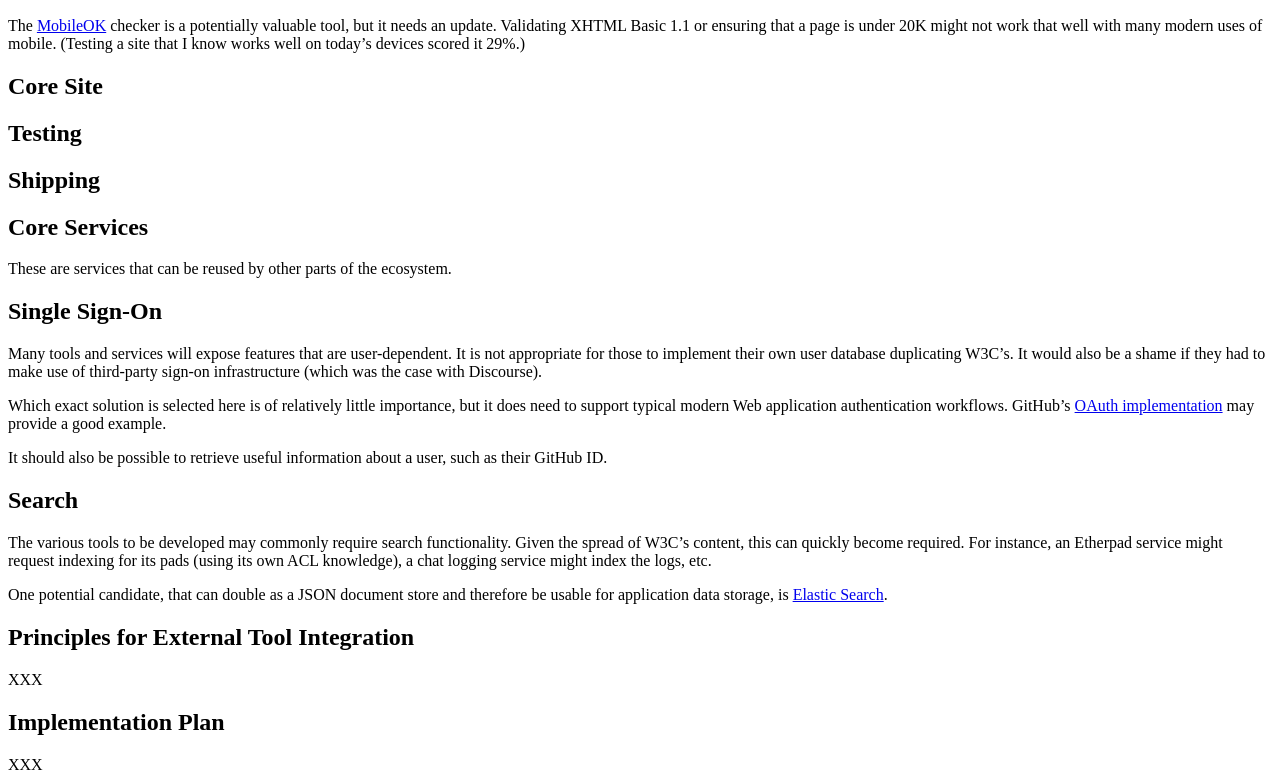
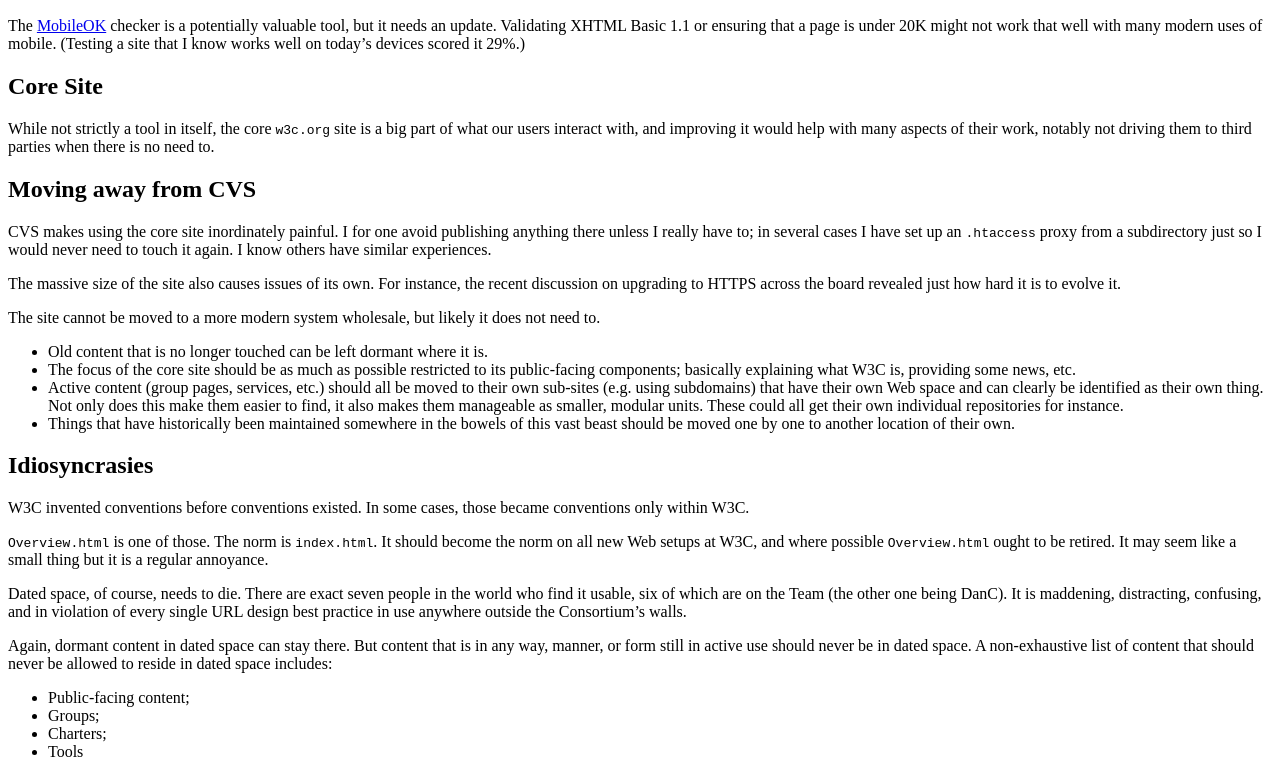
Before and after one commit to w3c/modern-tooling, a plain HTML site: page index.html in a window 1280 px wide. Shown: the part 7474-8252 px from the top of the page. Drawn offline with Linux system fonts and the light colour scheme.

Commit message:
core site

```diff
--- a/index.html
+++ b/index.html
@@ -832,17 +832,77 @@
       <section>
         <h2>Core Site</h2>
         <p>
-
+          While not strictly a tool in itself, the core <code>w3c.org</code> site is a big part of
+          what our users interact with, and improving it would help with many aspects of their work,
+          notably not driving them to third parties when there is no need to.
         </p>
+        <section>
+          <h2>Moving away from CVS</h2>
+          <p>
+            CVS makes using the core site inordinately painful. I for one avoid publishing anything
+            there unless I really have to; in several cases I have set up an <code>.htaccess</code>
+            proxy from a subdirectory just so I would never need to touch it again. I know others
+            have similar experiences.
+          </p>
+          <p>
+            The massive size of the site also causes issues of its own. For instance, the recent
+            discussion on upgrading to HTTPS across the board revealed just how hard it is to
+            evolve it.
+          </p>
+          <p>
+            The site cannot be moved to a more modern system wholesale, but likely it does not need
+            to.
+          </p>
+          <ul>
+            <li>Old content that is no longer touched can be left dormant where it is.</li>
+            <li>
+              The focus of the core site should be as much as possible restricted to its
+              public-facing components; basically explaining what W3C is, providing some news, etc.
+            </li>
+            <li>
+              Active content (group pages, services, etc.) should all be moved to their own
+              sub-sites (e.g. using subdomains) that have their own Web space and can clearly be
+              identified as their own thing. Not only does this make them easier to find, it also
+              makes them manageable as smaller, modular units. These could all get their own
+              individual repositories for instance.
+            </li>
+            <li>
+              Things that have historically been maintained somewhere in the bowels of this vast
+              beast should be moved one by one to another location of their own.
+            </li>
+          </ul>
+        </section>
+        <section>
+          <h2>Idiosyncrasies</h2>
+          <p>
+            W3C invented conventions before conventions existed. In some cases, those became
+            conventions only within W3C.
+          </p>
+          <p>
+            <code>Overview.html</code> is one of those. The norm is <code>index.html</code>. It
+            should become the norm on all new Web setups at W3C, and where possible
+            <code>Overview.html</code> ought to be retired. It may seem like a small thing but it is
+            a regular annoyance.
+          </p>
+          <p>
+            Dated space, of course, needs to die. There are exact seven people in the world who find
+            it usable, six of which are on the Team (the other one being DanC). It is maddening,
+            distracting, confusing, and in violation of every single URL design best practice in
+            use anywhere outside the Consortium’s walls.
+          </p>
+          <p>
+            Again, dormant content in dated space can stay there. But content that is in any way,
+            manner, or form still in active use should never be in dated space. A non-exhaustive
+            list of content that should never be allowed to reside in dated space includes:
+          </p>
+          <ul>
+            <li>Public-facing content;</li>
+            <li>Groups;</li>
+            <li>Charters;</li>
+            <li>Tools</li>
+          </ul>
+        </section>
       </section>
-      <!--
-        XXX
-        - move away from CVS, partitioning
-        - Overview.html
-        - datedspace
-        - make it focus on public front end (plus legacy content), split all the rest out into
-          manageable units
-      -->
 
       <section>
         <h2>Testing</h2>
```
